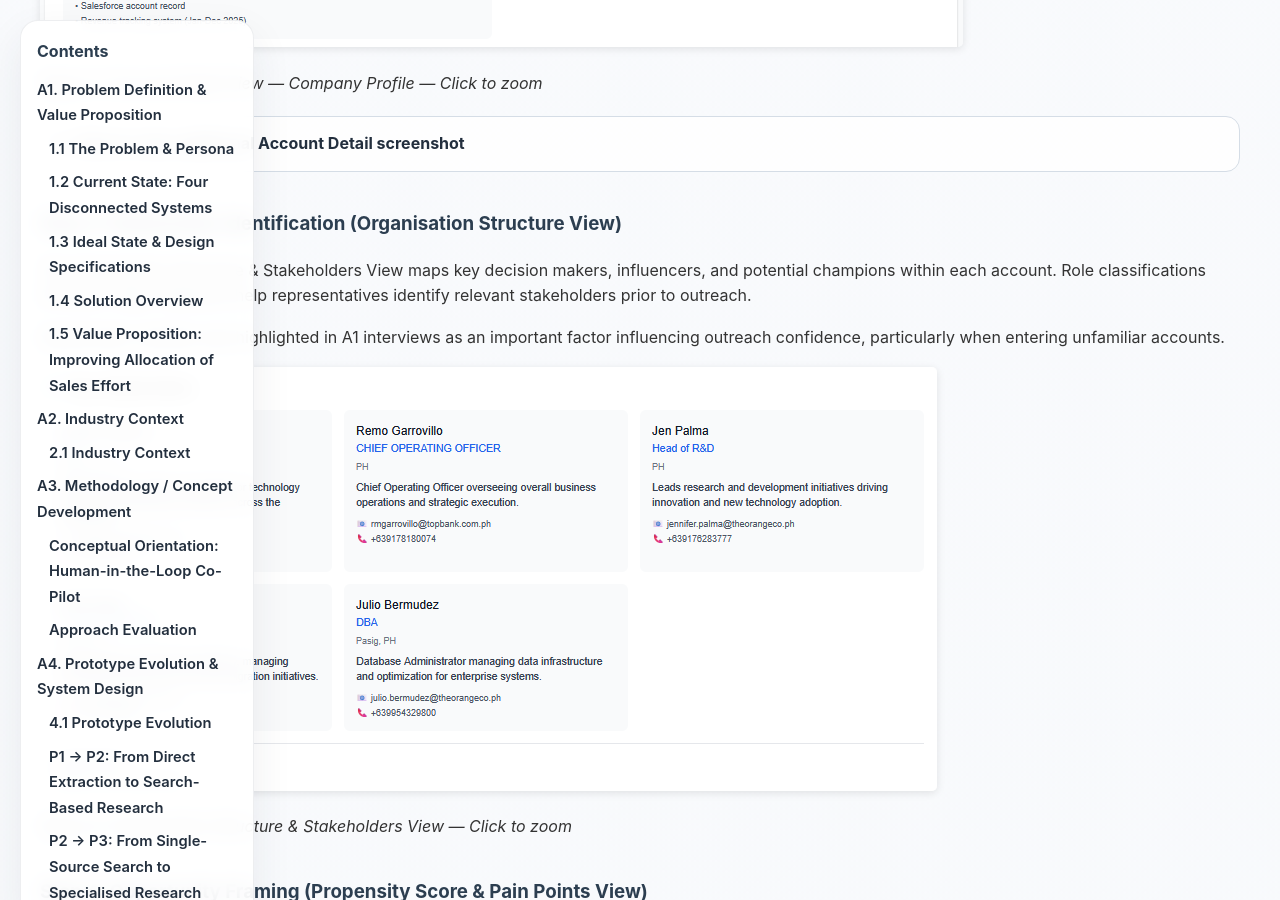
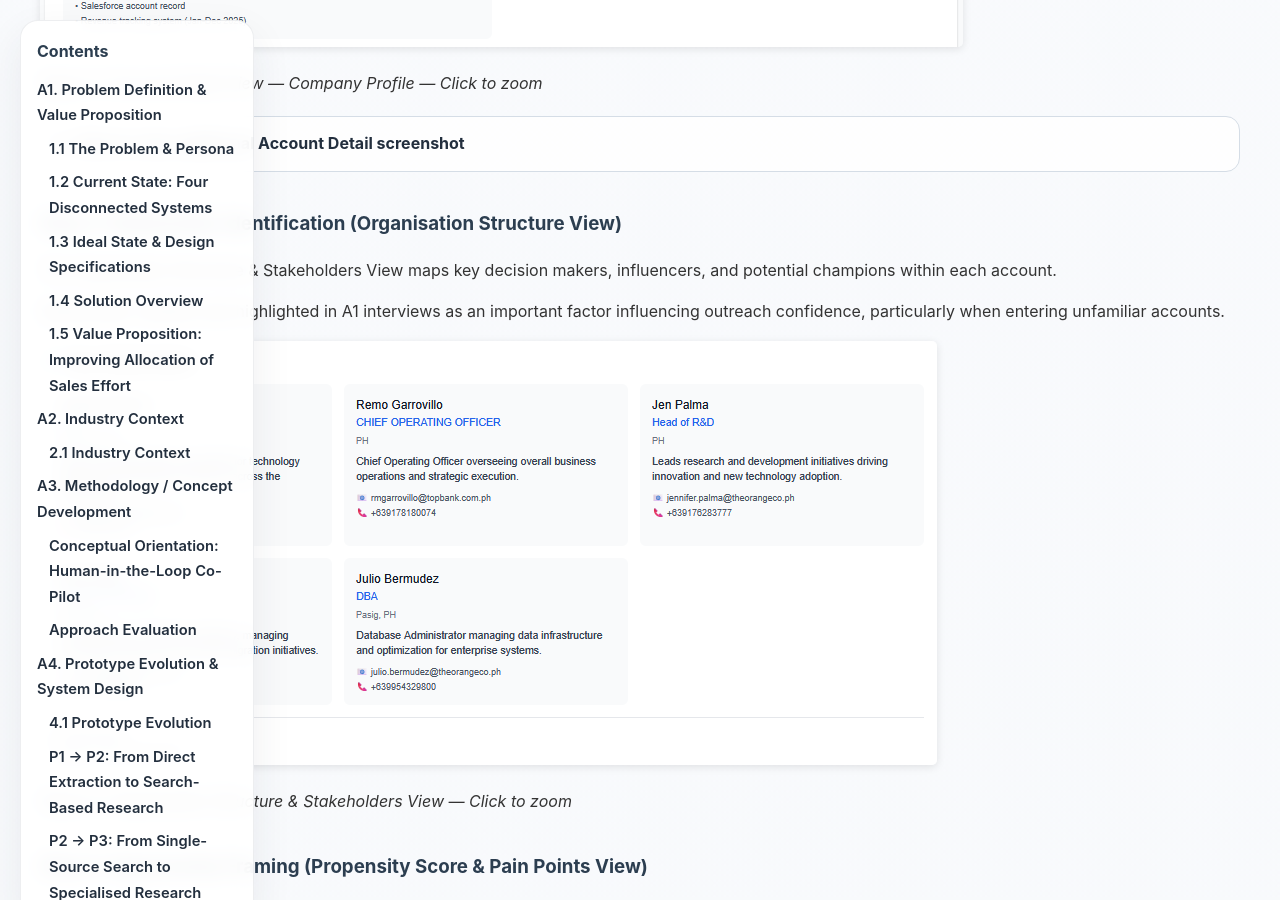
Before and after one commit to rachelrthl/FYP_Rachel, a Jekyll site: the page report.html, which Jekyll copies as it is, in a window 1280 px wide and 900 px high, scrolled down 11963 px. Built offline with Jekyll 4.4.1, drawn with Linux system fonts in a browser that asks for light colours.

Commit message:
Remove unsupported stakeholder classification claim

```diff
--- a/index.html
+++ b/index.html
@@ -651,7 +651,7 @@ sources:
 
             <h3>Step 3: Stakeholder Identification (Organisation Structure View)</h3>
 
-            <p>The Organisation Structure &amp; Stakeholders View maps key decision makers, influencers, and potential champions within each account. Role classifications (Critical / High / Medium) help representatives identify relevant stakeholders prior to outreach.</p>
+            <p>The Organisation Structure &amp; Stakeholders View maps key decision makers, influencers, and potential champions within each account.</p>
 
             <p>Stakeholder visibility was highlighted in A1 interviews as an important factor influencing outreach confidence, particularly when entering unfamiliar accounts.</p>
 
--- a/report.html
+++ b/report.html
@@ -601,7 +601,7 @@ sources:
 
             <h3>Step 3: Stakeholder Identification (Organisation Structure View)</h3>
 
-            <p>The Organisation Structure &amp; Stakeholders View maps key decision makers, influencers, and potential champions within each account. Role classifications (Critical / High / Medium) help representatives identify relevant stakeholders prior to outreach.</p>
+            <p>The Organisation Structure &amp; Stakeholders View maps key decision makers, influencers, and potential champions within each account.</p>
 
             <p>Stakeholder visibility was highlighted in A1 interviews as an important factor influencing outreach confidence, particularly when entering unfamiliar accounts.</p>
 
```
